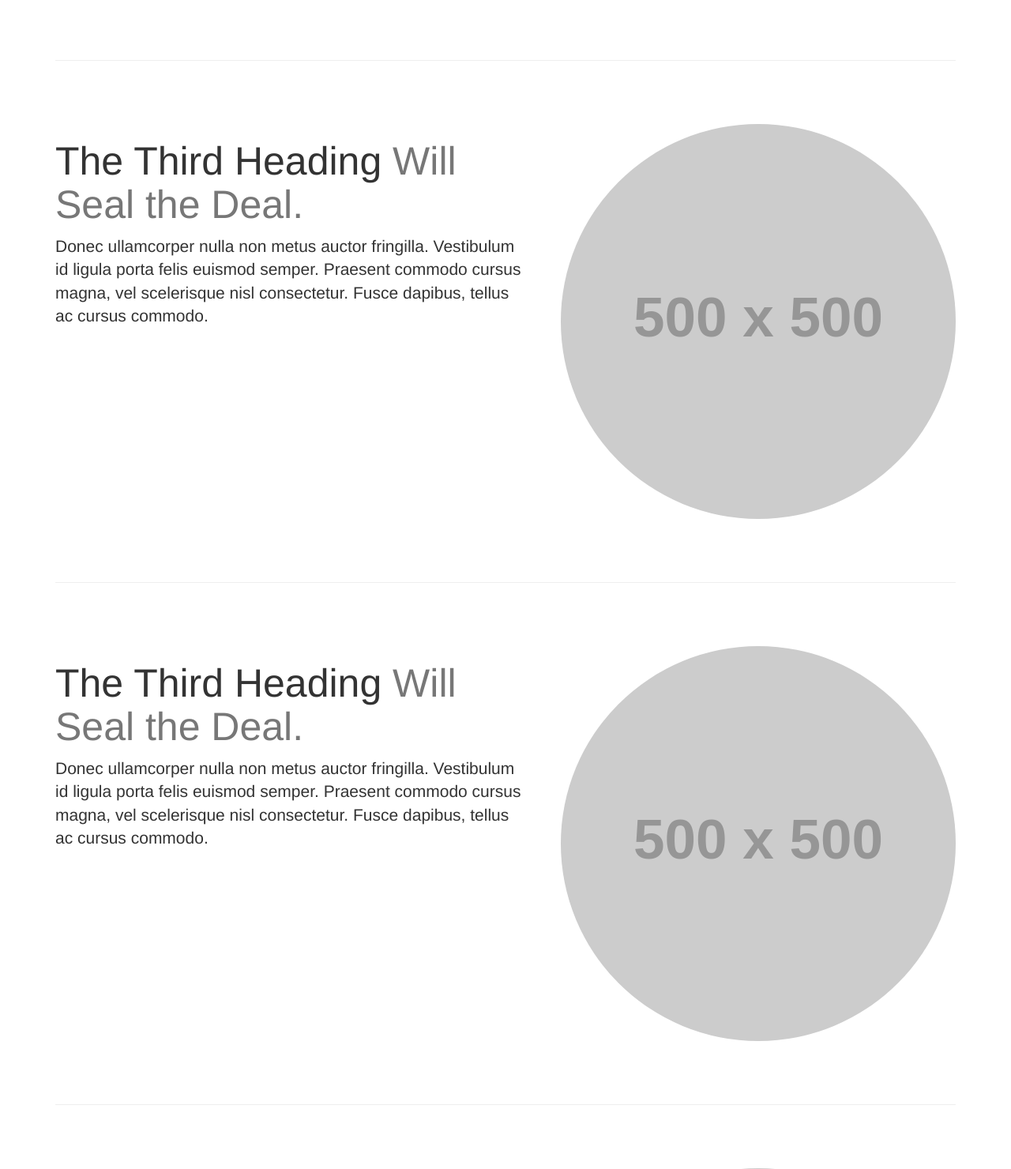
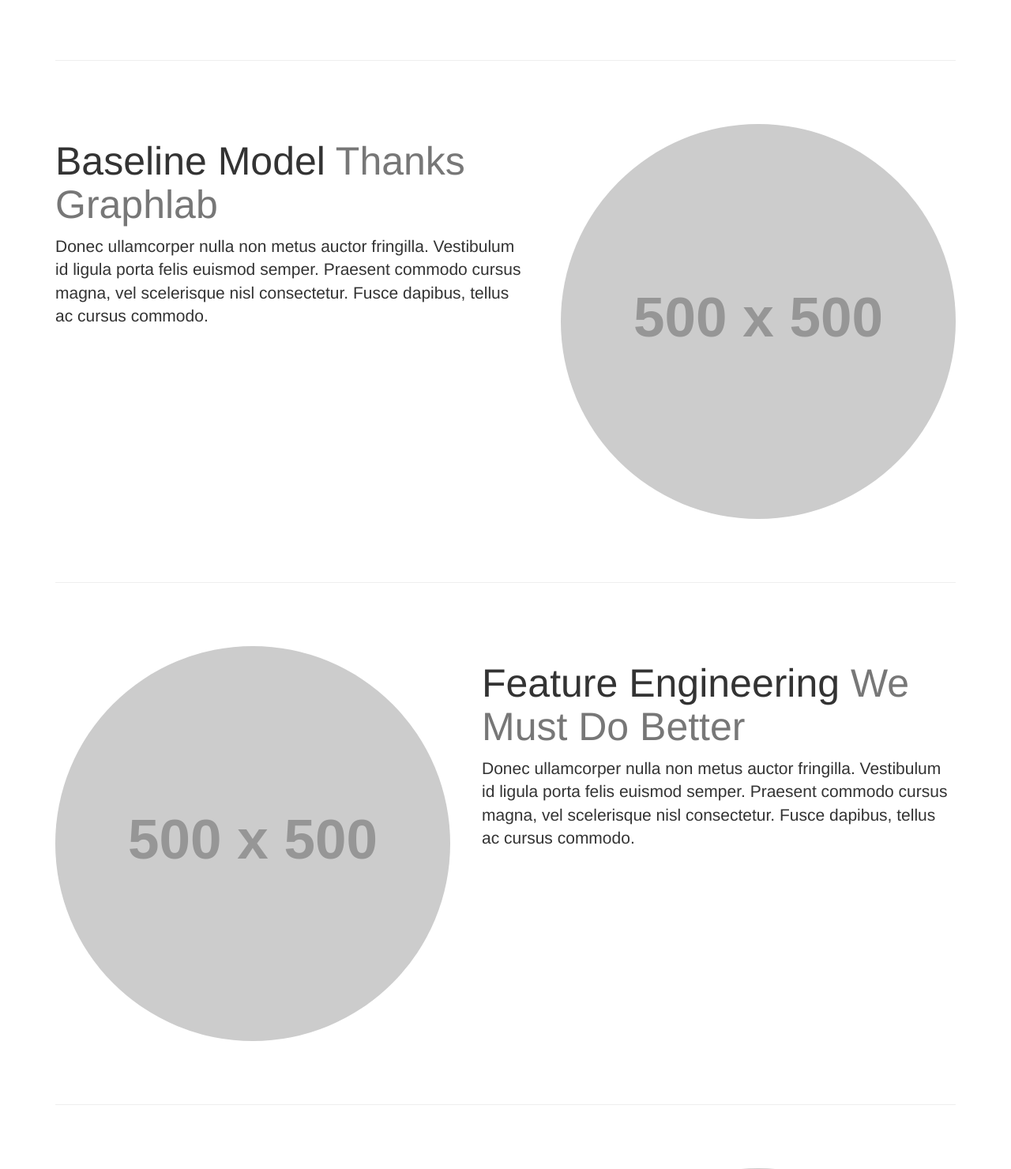
Before and after one commit to gavinest/recipe_recommender, a Flask app: page / in a window 1280 px wide. Shown: the part 1777-3257 px from the top of the page at 79% size. Run offline with Flask 2, Linux system fonts and the light colour scheme; grey boxes labelled with a size stand in for pictures from a placeholder-image service; parts of the project's set-up code (start-up, migrations or seed data) failed here and were passed over; some libraries are stand-ins or nearby versions.

Commit message:
small web app changes

```diff
--- a/data_management/load_data.py
+++ b/data_management/load_data.py
@@ -21,7 +21,7 @@ class DataLoader(object):
         self.n_users = n_users
         self.recipe_idx = {}
         self.user_idx = {}
-        self._to_matrix()
+        # self._to_matrix()
         self.to_dataframe()
 
     def _to_matrix(self):
@@ -52,7 +52,7 @@ class DataLoader(object):
         sends specified number of users to pandas dataframe.
         '''
         ary = np.zeros((1,3))
-        for user in USER_COLLECTION.find().limit(self.n_users):
+        for user in USER_COLLECTION.find()limit(self.n_users):
             user_id = user['user_id']
             for review in user['ratings']:
                 tmp_ary = np.array([user_id, review.keys()[0], review.values()[0]])
--- a/web_app/templates/login.html
+++ b/web_app/templates/login.html
@@ -13,6 +13,5 @@
   <font color='red'>{{error}}</font>
 </div>
 {% endblock %}
-
 {% block content %}
 {% endblock %}
--- a/web_app/templates/summary.html
+++ b/web_app/templates/summary.html
@@ -35,8 +35,8 @@
     <!-- Third Featurette -->
     <div class="featurette" id="processing">
         <img class="featurette-image img-circle img-responsive pull-right" src="http://placehold.it/500x500">
-        <h2 class="featurette-heading">The Third Heading
-            <span class="text-muted">Will Seal the Deal.</span>
+        <h2 class="featurette-heading">Baseline Model
+            <span class="text-muted">Thanks Graphlab</span>
         </h2>
         <p class="lead">Donec ullamcorper nulla non metus auctor fringilla. Vestibulum id ligula porta felis euismod semper. Praesent commodo cursus magna, vel scelerisque nisl consectetur. Fusce dapibus, tellus ac cursus commodo.</p>
     </div>
@@ -45,9 +45,9 @@
 
   <!-- Fourth Featurette -->
   <div class="featurette" id="models">
-      <img class="featurette-image img-circle img-responsive pull-right" src="http://placehold.it/500x500">
-      <h2 class="featurette-heading">The Third Heading
-          <span class="text-muted">Will Seal the Deal.</span>
+      <img class="featurette-image img-circle img-responsive pull-left" src="http://placehold.it/500x500">
+      <h2 class="featurette-heading">Feature Engineering
+          <span class="text-muted">We Must Do Better</span>
       </h2>
       <p class="lead">Donec ullamcorper nulla non metus auctor fringilla. Vestibulum id ligula porta felis euismod semper. Praesent commodo cursus magna, vel scelerisque nisl consectetur. Fusce dapibus, tellus ac cursus commodo.</p>
   </div>
```
